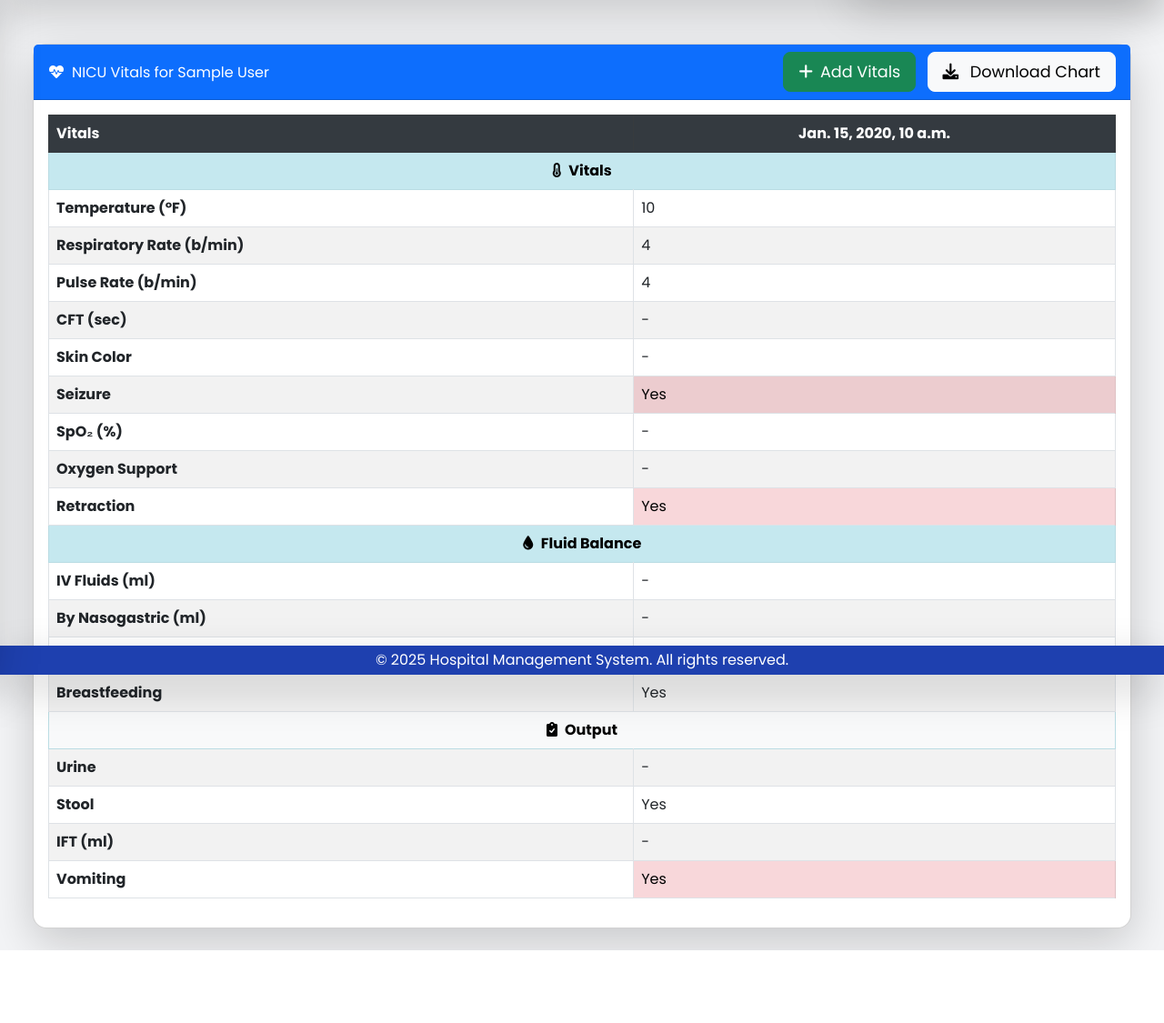
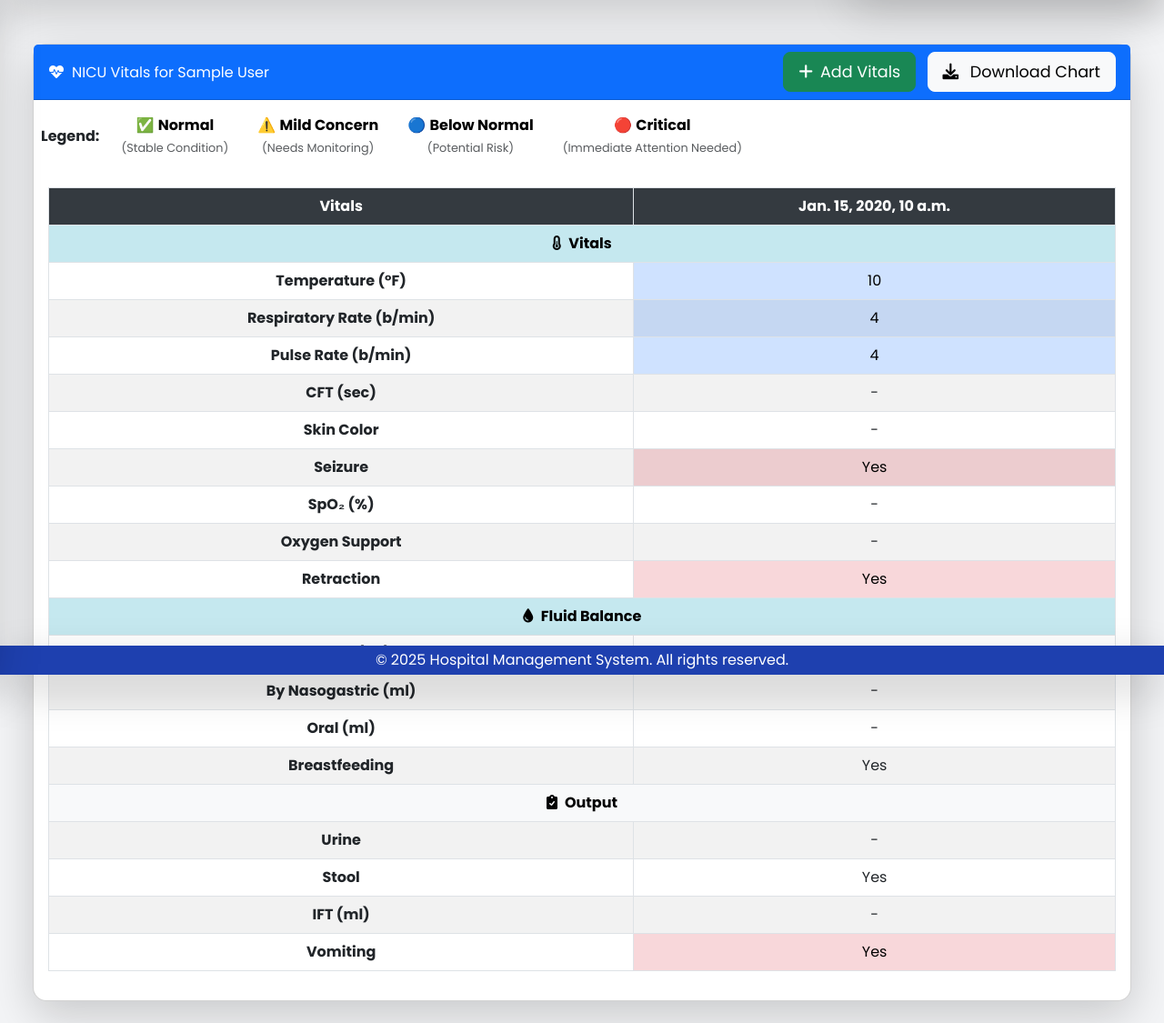
Before and after one commit to Avaneesh-Pathak/Hospital_Management_Software, a Django app: template hms/templates/hms/view_vitals.html in a window 1280 px wide. Shown: the part 58-1183 px from the top of the page at 91% size. Before the commit the page ends 1103 px from the top, so only its background shows below. Run offline with Django 3.2, Linux system fonts and the light colour scheme; the template is opened without the code that fills it: most values are stand-ins (such as "Sample title", 1, 10 or a date in 2020); some libraries are stand-ins or nearby versions.

Commit message:
View Vitals Updated

```diff
--- a/hms/templates/hms/view_vitals.html
+++ b/hms/templates/hms/view_vitals.html
@@ -15,12 +15,36 @@
                 </button>
             </div>
         </div>
+        <tr>
+            <td colspan="100%">
+                <div class="d-flex justify-content-start align-items-center gap-3 p-2">
+                    <span class="fw-bold">Legend:</span>
+                    <span class="table-success p-2 rounded text-center">
+                        ✅ <strong>Normal</strong> <br>
+                        <small class="text-muted">(Stable Condition)</small>
+                    </span>
+                    <span class="table-warning p-2 rounded text-center">
+                        ⚠️ <strong>Mild Concern</strong> <br>
+                        <small class="text-muted">(Needs Monitoring)</small>
+                    </span>
+                    <span class="table-primary p-2 rounded text-center">
+                        🔵 <strong>Below Normal</strong> <br>
+                        <small class="text-muted">(Potential Risk)</small>
+                    </span>
+                    <span class="table-danger p-2 rounded text-center">
+                        🔴 <strong>Critical</strong> <br>
+                        <small class="text-muted">(Immediate Attention Needed)</small>
+                    </span>
+                </div>
+            </td>
+        </tr>
+
         <div class="card-body">
             <div class="table-responsive">
                 <table class="table table-bordered table-hover table-striped">
                     <thead class="table-dark">
                         <tr>
-                            <th class="fw-bold">Vitals</th>
+                            <th class="fw-bold text-center">Vitals</th>
                             {% for vitals in vitals_list %}
                                 <th class="text-center">{{ vitals.time }}</th>
                             {% endfor %}
@@ -34,68 +58,88 @@
                             </td>
                         </tr>
                         <tr>
-                            <td class="fw-bold">Temperature (°F)</td>
+                            <td class="fw-bold text-center">Temperature (°F)</td>
                             {% for vitals in vitals_list %}
-                                <td class="{% if vitals.temperature > 100 %}table-warning{% endif %}">
+                                <td class="text-center {% if vitals.temperature < 97.5 %}table-primary
+                                           {% elif vitals.temperature >= 97.5 and vitals.temperature <= 99.5 %}table-success
+                                           {% elif vitals.temperature > 99.5 and vitals.temperature <= 100.4 %}table-warning
+                                           {% elif vitals.temperature > 100.4 %}table-danger{% endif %}">
                                     {{ vitals.temperature|default:"-" }}
                                 </td>
                             {% endfor %}
                         </tr>
                         <tr>
-                            <td class="fw-bold">Respiratory Rate (b/min)</td>
+                            <td class="fw-bold text-center">Respiratory Rate (b/min)</td>
                             {% for vitals in vitals_list %}
-                                <td>{{ vitals.respiratory_rate|default:"-" }}</td>
+                                <td class="text-center {% if vitals.respiratory_rate < 30 %}table-primary
+                                           {% elif vitals.respiratory_rate >= 30 and vitals.respiratory_rate <= 60 %}table-success
+                                           {% elif vitals.respiratory_rate > 60 and vitals.respiratory_rate <= 70 %}table-warning
+                                           {% elif vitals.respiratory_rate > 70 %}table-danger{% endif %}">
+                                    {{ vitals.respiratory_rate|default:"-" }}
+                                </td>
                             {% endfor %}
                         </tr>
                         <tr>
-                            <td class="fw-bold">Pulse Rate (b/min)</td>
+                            <td class="fw-bold text-center">Pulse Rate (b/min)</td>
                             {% for vitals in vitals_list %}
-                                <td>{{ vitals.pulse_rate|default:"-" }}</td>
+                                <td class="text-center {% if vitals.pulse_rate < 100 %}table-primary
+                                           {% elif vitals.pulse_rate >= 100 and vitals.pulse_rate <= 160 %}table-success
+                                           {% elif vitals.pulse_rate > 160 and vitals.pulse_rate <= 180 %}table-warning
+                                           {% elif vitals.pulse_rate > 180 %}table-danger{% endif %}">
+                                    {{ vitals.pulse_rate|default:"-" }}
+                                </td>
                             {% endfor %}
                         </tr>
                         <tr>
-                            <td class="fw-bold">CFT (sec)</td>
+                            <td class="fw-bold text-center">CFT (sec)</td>
                             {% for vitals in vitals_list %}
-                                <td>{{ vitals.cft|default:"-" }}</td>
+                                <td class="text-center {% if vitals.cft <= 2 %}table-success
+                                           {% elif vitals.cft == 3 or vitals.cft == 4 %}table-warning
+                                           {% elif vitals.cft > 4 %}table-danger{% endif %}">
+                                    {{ vitals.cft|default:"-" }}
+                                </td>
                             {% endfor %}
                         </tr>
                         <tr>
-                            <td class="fw-bold">Skin Color</td>
+                            <td class="fw-bold text-center">Skin Color</td>
                             {% for vitals in vitals_list %}
-                                <td>{{ vitals.get_skin_color_display|default:"-" }}</td>
+                                <td class="text-center">{{ vitals.get_skin_color_display|default:"-" }}</td>
                             {% endfor %}
                         </tr>
                         <tr>
-                            <td class="fw-bold">Seizure</td>
+                            <td class="fw-bold text-center">Seizure</td>
                             {% for vitals in vitals_list %}
-                                <td class="{% if vitals.seizure %}table-danger{% endif %}">
+                                <td class="text-center {% if vitals.seizure %}table-danger{% endif %}">
                                     {{ vitals.seizure|yesno:"Yes,No"|default:"-" }}
                                 </td>
                             {% endfor %}
                         </tr>
                         <tr>
-                            <td class="fw-bold">SpO₂ (%)</td>
+                            <td class="fw-bold text-center">SpO₂ (%)</td>
                             {% for vitals in vitals_list %}
-                                <td class="{% if vitals.spo2 < 90 %}table-warning{% endif %}">
+                                <td class="text-center {% if vitals.spo2 >= 95 %}table-success
+                                           {% elif vitals.spo2 >= 90 and vitals.spo2 < 95 %}table-warning
+                                           {% elif vitals.spo2 < 90 %}table-danger{% endif %}">
                                     {{ vitals.spo2|default:"-" }}
                                 </td>
                             {% endfor %}
                         </tr>
                         <tr>
-                            <td class="fw-bold">Oxygen Support</td>
+                            <td class="fw-bold text-center">Oxygen Support</td>
                             {% for vitals in vitals_list %}
-                                <td>{{ vitals.oxygen|default:"-" }}</td>
+                                <td class="text-center {% if vitals.oxygen and vitals.oxygen != '-' %}table-info{% endif %}">
+                                    {{ vitals.oxygen|default:"-" }}
+                                </td>
                             {% endfor %}
                         </tr>
                         <tr>
-                            <td class="fw-bold">Retraction</td>
+                            <td class="fw-bold text-center">Retraction</td>
                             {% for vitals in vitals_list %}
-                                <td class="{% if vitals.retraction %}table-danger{% endif %}">
+                                <td class="text-center {% if vitals.retraction %}table-danger{% endif %}">
                                     {{ vitals.retraction|yesno:"Yes,No"|default:"-" }}
                                 </td>
                             {% endfor %}
                         </tr>
-
                         <!-- Section: Fluid Balance -->
                         <tr class="table-info">
                             <td colspan="{{ vitals_list|length|add:1 }}" class="fw-bold text-center bg-light">
@@ -103,30 +147,40 @@
                             </td>
                         </tr>
                         <tr>
-                            <td class="fw-bold">IV Fluids (ml)</td>
+                            <td class="fw-bold text-center">IV Fluids (ml)</td>
                             {% for vitals in vitals_list %}
-                                <td>{{ vitals.iv_fluids|default:"-" }}</td>
+                                <td class="text-center {% if vitals.iv_fluids >= 60 and vitals.iv_fluids <= 150 %}table-success
+                                           {% elif vitals.iv_fluids < 60 %}table-danger
+                                           {% elif vitals.iv_fluids > 150 %}table-warning{% endif %}">
+                                    {{ vitals.iv_fluids|default:"-" }}
+                                </td>
+                            {% endfor %}
+                        </tr>
+
+                        <tr>
+                            <td class="fw-bold text-center">By Nasogastric (ml)</td>
+                            {% for vitals in vitals_list %}
+                                <td class="text-center {% if vitals.by_nasogastric >= 10 and vitals.by_nasogastric <= 20 %}table-success
+                                           {% elif vitals.by_nasogastric < 10 %}table-danger{% endif %}">
+                                    {{ vitals.by_nasogastric|default:"-" }}
+                                </td>
                             {% endfor %}
                         </tr>
                         <tr>
-                            <td class="fw-bold">By Nasogastric (ml)</td>
+                            <td class="fw-bold text-center">Oral (ml)</td>
                             {% for vitals in vitals_list %}
-                                <td>{{ vitals.by_nasogastric|default:"-" }}</td>
+                                <td class="text-center {% if vitals.oral >= 10 and vitals.oral <= 20 %}table-success
+                                           {% elif vitals.oral < 10 %}table-warning{% endif %}">
+                                    {{ vitals.oral|default:"-" }}
+                                </td>
                             {% endfor %}
                         </tr>
                         <tr>
-                            <td class="fw-bold">Oral (ml)</td>
+                            <td class="fw-bold text-center">Breastfeeding</td>
                             {% for vitals in vitals_list %}
-                                <td>{{ vitals.oral|default:"-" }}</td>
+                                <td class="text-center">{{ vitals.breastfeeding|yesno:"Yes,No"|default:"-" }}</td>
                             {% endfor %}
                         </tr>
-                        <tr>
-                            <td class="fw-bold">Breastfeeding</td>
-                            {% for vitals in vitals_list %}
-                                <td>{{ vitals.breastfeeding|yesno:"Yes,No"|default:"-" }}</td>
-                            {% endfor %}
-                        </tr>
-
                         <!-- Section: Output -->
                         <tr class="table-info">
                             <td colspan="{{ vitals_list|length|add:1 }}" class="fw-bold text-center bg-light">
@@ -134,9 +188,19 @@
                             </td>
                         </tr>
                         <tr>
-                            <td class="fw-bold">Urine</td>
+                            <td class="fw-bold text-center">Urine</td>
                             {% for vitals in vitals_list %}
-                                <td>
+                                <td class="text-center
+                                    {% if vitals.urine == 'ml' %}
+                                        {% if vitals.urine_value >= 1 %}table-success
+                                        {% elif vitals.urine_value >= 0.5 %}table-warning
+                                        {% else %}table-danger{% endif %}
+                                    {% else %}
+                                        {% if vitals.urine == 'Anuria' %}table-danger
+                                        {% elif vitals.urine == 'Oliguria' %}table-warning
+                                        {% endif %}
+                                    {% endif %}
+                                ">
                                     {% if vitals.urine == "ml" %}
                                         {{ vitals.urine_value|default:"-" }} ml
                                     {% else %}
@@ -146,21 +210,28 @@
                             {% endfor %}
                         </tr>
                         <tr>
-                            <td class="fw-bold">Stool</td>
+                            <td class="fw-bold text-center">Stool</td>
                             {% for vitals in vitals_list %}
-                                <td>{{ vitals.stool|yesno:"Yes,No"|default:"-" }}</td>
+                                <td class="text-center">{{ vitals.stool|yesno:"Yes,No"|default:"-" }}</td>
                             {% endfor %}
                         </tr>
                         <tr>
-                            <td class="fw-bold">IFT (ml)</td>
+                            <td class="fw-bold text-center">IFT (ml)</td>
                             {% for vitals in vitals_list %}
-                                <td>{{ vitals.ift|default:"-" }}</td>
+                                <td class="text-center
+                                    {% if vitals.ift >= 6 %}table-danger
+                                    {% elif vitals.ift >= 4 %}table-warning
+                                    {% elif vitals.ift >= 2 %}table-success
+                                    {% endif %}
+                                ">
+                                    {{ vitals.ift|default:"-" }}
+                                </td>
                             {% endfor %}
                         </tr>
                         <tr>
-                            <td class="fw-bold">Vomiting</td>
+                            <td class="fw-bold text-center">Vomiting</td>
                             {% for vitals in vitals_list %}
-                                <td class="{% if vitals.vomiting %}table-danger{% endif %}">
+                                <td class="text-center {% if vitals.vomiting %}table-danger{% endif %}">
                                     {{ vitals.vomiting|yesno:"Yes,No"|default:"-" }}
                                 </td>
                             {% endfor %}
@@ -191,6 +262,7 @@
 <style>
     .table th, .table td {
         vertical-align: middle; /* Center align content */
+        text-align: center; /* Center text */
     }
     .table thead th {
         background-color: #343a40; /* Dark header background */
@@ -208,5 +280,14 @@
     .btn-lg {
         font-size: 1.1rem; /* Larger buttons */
     }
+    .table-responsive {
+        overflow-x: auto; /* Ensure table is responsive */
+    }
+    .table-bordered {
+        border-collapse: collapse; /* Ensure borders are collapsed */
+    }
+    .table-bordered th, .table-bordered td {
+        border: 1px solid #dee2e6; /* Ensure borders are consistent */
+    }
 </style>
 {% endblock %}
```
Also changed, not shown: db.sqlite3.
